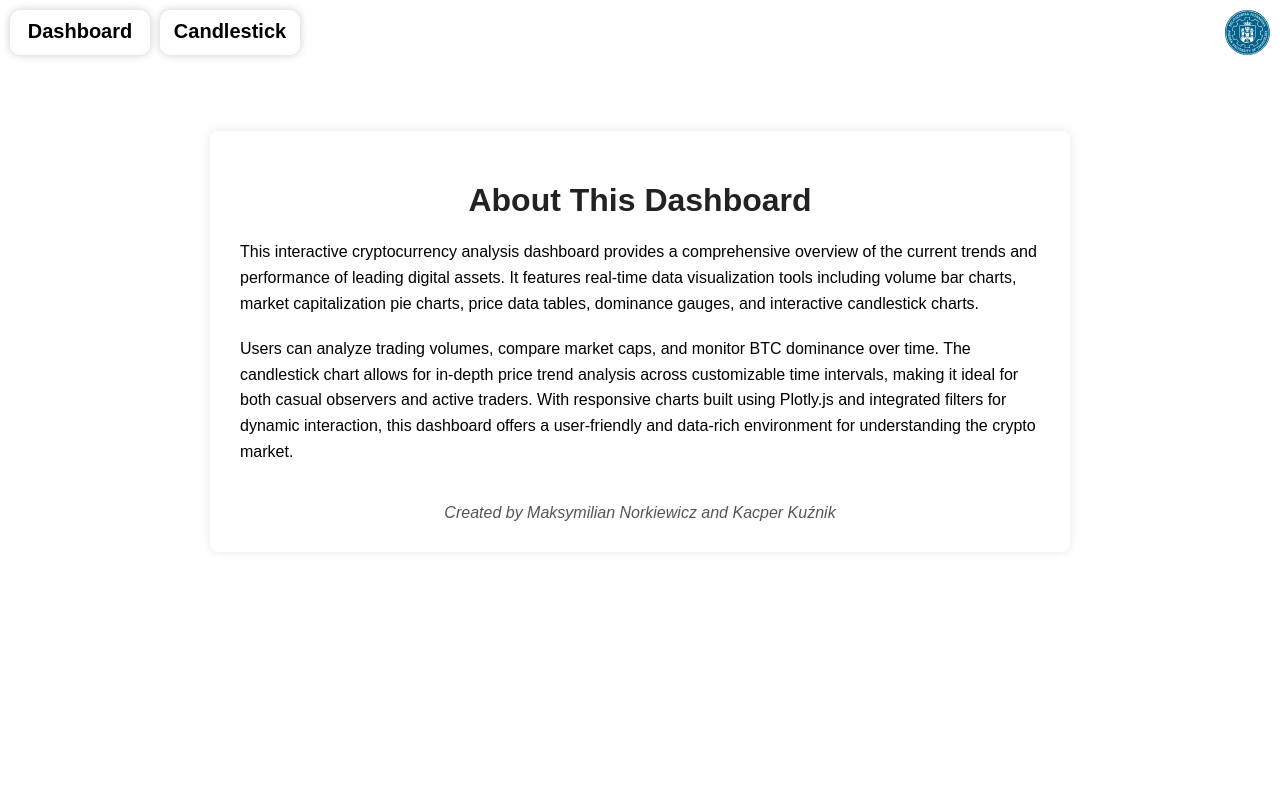
After one commit to Skamlo/stock-exchange-dashboard, a Django app: page /about/ in a window 1280 px wide. The commit adds this page. Run offline with Django 5.2, Linux system fonts and the light colour scheme; parts of the project's set-up code (start-up, migrations or seed data) failed here and were passed over.

Commit message:
about and logo

```diff
--- /dev/null
+++ b/dashboard/templates/dashboard/about.html
@@ -0,0 +1,131 @@
+{% load static %}
+{% load plotly_dash %}
+
+<!DOCTYPE html>
+<html lang="en">
+<head>
+  <meta charset="UTF-8">
+  <title>About</title>
+  <style>
+    html, body {
+      margin: 0;
+      padding: 0;
+      height: 100%;
+      width: 100%;
+      box-sizing: border-box;
+      font-family: sans-serif;
+    }
+
+    .grid {
+      display: grid;
+      grid-template-columns: 5fr;
+      grid-template-rows: 0.2fr 2fr;
+      height: 100%;
+      width: 100%;
+      padding: 10px;
+      box-sizing: border-box;
+    }
+
+    .container {
+      max-width: 800px;
+      margin: 50px auto;
+      background-color: #fff;
+      padding: 30px;
+      box-shadow: 0 0 10px rgba(0,0,0,0.1);
+      border-radius: 8px;
+    }
+
+    h1 {
+      font-size: 2em;
+      margin-bottom: 20px;
+      color: #222;
+      text-align: center;
+    }
+
+    p {
+      line-height: 1.6;
+      font-size: 1rem;
+      margin-bottom: 20px;
+    }
+
+    .authors {
+      font-style: italic;
+      color: #555;
+      text-align: center;
+      margin-top: 40px;
+    }
+
+    #title {
+      grid-row: 1 / 2;
+      box-shadow: 0 0 0;
+      font-size: 2.5em;
+      display: grid;
+      grid-template-columns: 2fr 3fr 2fr;
+    }
+
+    .button {
+      width: 120px;
+      height: 25px;
+      position: relative;
+      border-radius: 10px;
+      box-shadow: 0 0 8px rgba(0, 0, 0, 0.2);
+      align-items: center;
+      justify-content: center;
+      font-size: 0.5em;
+      font-weight: bold;
+      text-decoration: none;
+      text-align: center;
+      color: black;
+      padding: 10px;
+    }
+
+    .button:hover {
+      background-color: #ebebeb;
+    }
+
+    .logo {
+      text-align: right;
+    }
+
+    .logo img {
+      height: 45px;
+    }
+  </style>
+</head>
+<body>
+  <div class="grid">
+    <div style="grid-row: 1 / 2;" id="title">
+      <div style="display: flex;">
+        <a href="{% url 'dashboard' %}" style="text-decoration: none;">
+          <div class="button">
+            Dashboard
+          </div>
+        </a>
+        <a href="{% url 'candlestick' %}" style="text-decoration: none; margin-left: 10px;">
+          <div class="button">
+            Candlestick
+          </div>
+        </a>
+      </div>
+      <div></div>
+      <div style="grid-column: 3 / 4" class="logo">
+        <img src="{% static 'imgs/logo.svg' %}" alt="Logo">
+      </div>
+    </div>
+    <div style="grid-row: 2 / 3;">
+      <div class="container">
+        <h1>About This Dashboard</h1>
+        <p>
+          This interactive cryptocurrency analysis dashboard provides a comprehensive overview of the current trends and performance of leading digital assets. It features real-time data visualization tools including volume bar charts, market capitalization pie charts, price data tables, dominance gauges, and interactive candlestick charts.
+        </p>
+        <p>
+          Users can analyze trading volumes, compare market caps, and monitor BTC dominance over time. The candlestick chart allows for in-depth price trend analysis across customizable time intervals, making it ideal for both casual observers and active traders. With responsive charts built using Plotly.js and integrated filters for dynamic interaction, this dashboard offers a user-friendly and data-rich environment for understanding the crypto market.
+        </p>
+        <div class="authors">
+          Created by Maksymilian Norkiewicz and Kacper Kuźnik
+        </div>
+      </div>
+    </div>
+  </div>
+</body>
+</html>
--- a/dashboard/urls.py
+++ b/dashboard/urls.py
@@ -6,4 +6,5 @@ urlpatterns = [
     path('', views.dashboard, name='dashboard'),
     path('candlestick/', views.candlestick, name='candlestick'),
     path('dashboard/', views.dashboard, name='dashboard'),
+    path('about/', views.about, name='about'),
 ]
--- a/dashboard/views.py
+++ b/dashboard/views.py
@@ -9,3 +9,7 @@ def candlestick(request):
 
 def dashboard(request):
     return render(request, 'dashboard/dashboard.html')
+
+
+def about(request):
+    return render(request, 'dashboard/about.html')
```
Also changed, not shown: dashboard/templates/dashboard/candlestick.html (+18 -3 lines), dashboard/templates/dashboard/dashboard.html (+29 -3 lines), dashboard/static/imgs/logo.svg (added).
